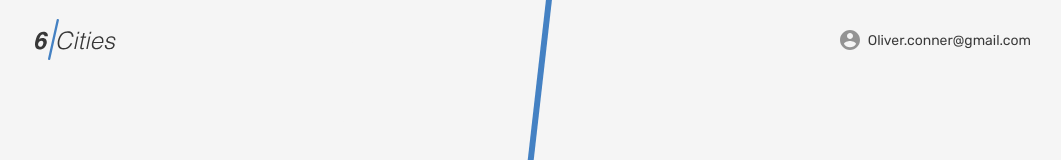
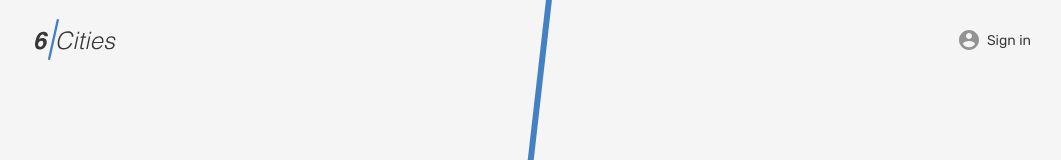
Before and after one commit to Volynskii/six-cities, a React app: page / in a window 1280 px wide. Shown: the top 160 px of the page, without its empty margins (107-1168 px from the left). Built offline with nearby package versions, Linux system fonts and the light colour scheme.

Commit message:
update header for auth user

```diff
--- a/src/components/app/app.jsx
+++ b/src/components/app/app.jsx
@@ -8,6 +8,9 @@ class App extends Component {
 
   render() {
     const {
+      email,
+      avatarUrl,
+      isAuth,
       isAuthorizationRequired,
       loginAsync,
       setAuthRequired,
@@ -17,7 +20,12 @@ class App extends Component {
     return (
       <>
 
-        <Header setAuthRequired={setAuthRequired} />
+        <Header
+          email={email}
+          avatarUrl={avatarUrl}
+          isAuth={isAuth}
+          setAuthRequired={setAuthRequired}
+        />
         {isAuthorizationRequired ? (
           <SignIn
             loginAsync={loginAsync}
@@ -33,6 +41,9 @@ class App extends Component {
 }
 
 App.propTypes = {
+  email: PropTypes.string,
+  avatarUrl: PropTypes.string,
+  isAuth: PropTypes.bool,
   isAuthorizationRequired: PropTypes.bool,
   loginAsync: PropTypes.func,
   setAuthRequired: PropTypes.func,
--- a/src/components/header/header.jsx
+++ b/src/components/header/header.jsx
@@ -1,7 +1,7 @@
 import React from "react";
 import PropTypes from "react";
 
-const Header = ({setAuthRequired}) => {
+const Header = ({email, avatarUrl, isAuth, setAuthRequired}) => {
 
   return (
     <header className="header">
@@ -26,10 +26,27 @@ const Header = ({setAuthRequired}) => {
                   href="#"
                   onClick={setAuthRequired}
                 >
-                  <div className="header__avatar-wrapper user__avatar-wrapper" />
-                  <span className="header__user-name user__name">
-                    Oliver.conner@gmail.com
-                  </span>
+                  {!isAuth ? (
+                    <>
+                      <div className="header__avatar-wrapper user__avatar-wrapper" />
+                      <span className="header__user-name user__name">
+                        Sign in
+                      </span>
+                    </>
+                  ) : (
+                    <>
+                      <div
+                        className="header__avatar-wrapper user__avatar-wrapper"
+                        style={{
+                          backgroundImage: `url(${avatarUrl})`,
+                          borderRadius: `50px`
+                        }}
+                      />
+                      <span className="header__user-name user__name">
+                        {email}
+                      </span>
+                    </>
+                  )}
                 </a>
               </li>
             </ul>
@@ -41,6 +58,9 @@ const Header = ({setAuthRequired}) => {
 };
 
 Header.propTypes = {
+  email: PropTypes.string,
+  avatarUrl: PropTypes.string,
+  isAuth: PropTypes.bool,
   setAuthRequired: PropTypes.func
 };
 
--- a/src/containers/app-container/app-container.jsx
+++ b/src/containers/app-container/app-container.jsx
@@ -14,7 +14,10 @@ export const AppContainer = (props) => {
 
 const mapStateToProps = ({auth}) => {
   return {
-    isAuthorizationRequired: auth.isAuthorizationRequired
+    isAuth: auth.isAuth,
+    isAuthorizationRequired: auth.isAuthorizationRequired,
+    avatarUrl: auth.avatarUrl,
+    email: auth.email
   };
 };
 const mapDispatchToProps = {
--- a/src/redux/auth/reducer.js
+++ b/src/redux/auth/reducer.js
@@ -2,6 +2,7 @@ import * as types from "./types";
 
 const initialState = {
   isAuthorizationRequired: true,
+  isAuth: false,
   id: null,
   email: null,
   name: null,
@@ -26,6 +27,7 @@ export const authReducer = (state = initialState, { type, payload }) => {
     case types.LOGIN:
       return {
         ...state,
+        isAuth: true,
         id: payload.id,
         email: payload.email,
         name: payload.name,
```
